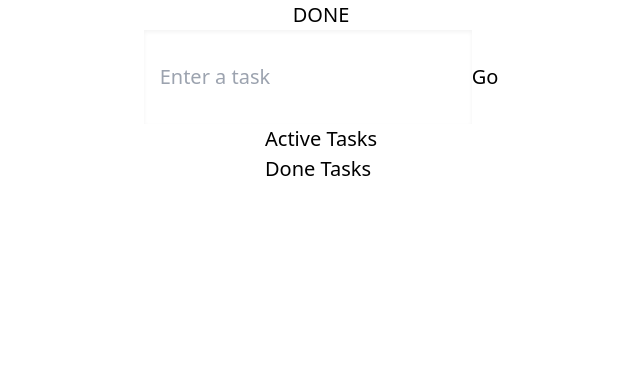
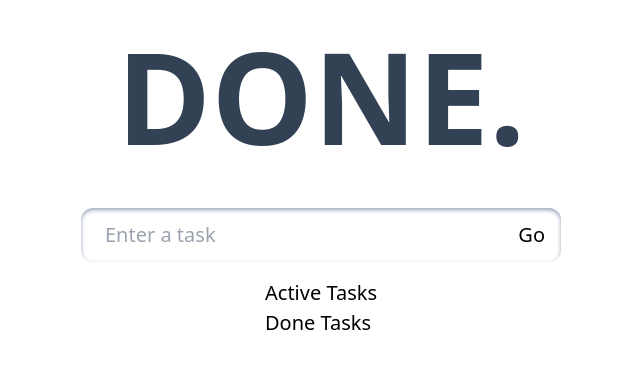
Before and after one commit to PhilKsr/done, a Next.js app: page / in a window 1280 px wide. Shown: the top 368 px of the page, without its empty margins (319-959 px from the left). Built offline with nearby package versions, Linux system fonts and the light colour scheme.

Commit message:
Styled inputfield

```diff
--- a/components/InputField.tsx
+++ b/components/InputField.tsx
@@ -10,7 +10,7 @@ const InputField = ({ todo, setTodo, onHandleAdd }: Props) => {
   const inputRef = useRef<HTMLInputElement>(null);
   return (
     <form
-      className='flex relative items-center'
+      className='flex relative items-center xl:w-2/5'
       onSubmit={(e) => {
         onHandleAdd(e);
         inputRef.current?.blur();
@@ -19,11 +19,13 @@ const InputField = ({ todo, setTodo, onHandleAdd }: Props) => {
         ref={inputRef}
         type='text'
         placeholder='Enter a task'
-        className='w-12/12 px-4 py-8 duration-200 shadow-inner input__box'
+        className='w-full px-6 py-3 m-4 duration-200 shadow-inner shadow-slate-400 rounded-xl focus:outline-none'
         value={todo}
         onChange={(e) => setTodo(e.target.value)}
       />
-      <button type='submit' className='active:scale-50'>
+      <button
+        type='submit'
+        className='p-3 active:scale-90 absolute right-0 mr-5'>
         Go
       </button>
     </form>
--- a/pages/index.tsx
+++ b/pages/index.tsx
@@ -49,8 +49,10 @@ const Home: NextPage = () => {
 
   return (
     <DragDropContext onDragEnd={onDragEnd}>
-      <div className='container flex flex-col items-center h-screen w-screen'>
-        <h1>DONE</h1>
+      <div className='flex flex-col items-center  '>
+        <h1 className='text-6xl xl:text-9xl font-bold text m-8 text-slate-700'>
+          DONE.
+        </h1>
         <InputField todo={todo} setTodo={setTodo} onHandleAdd={handleAdd} />
         <TodoList
           todos={todos}
```
